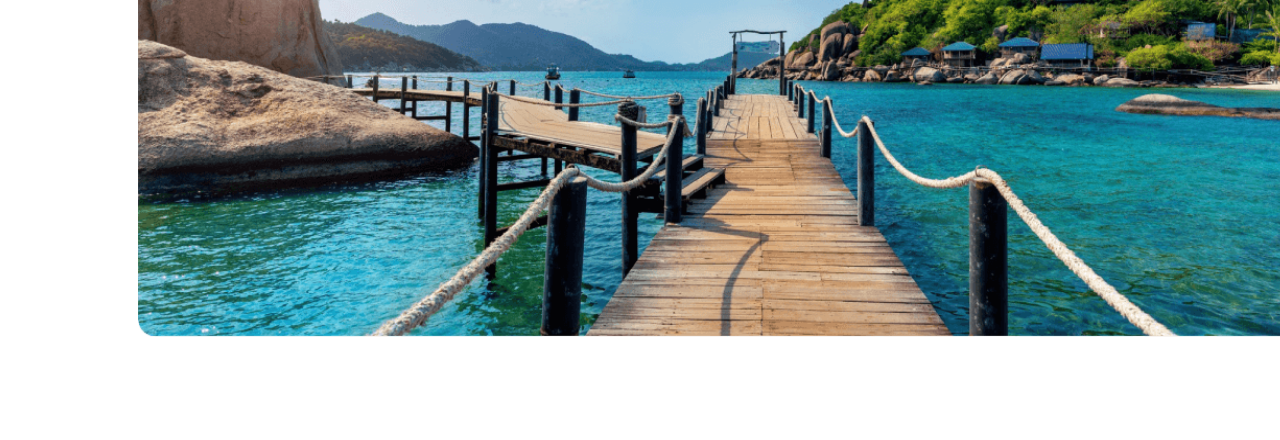
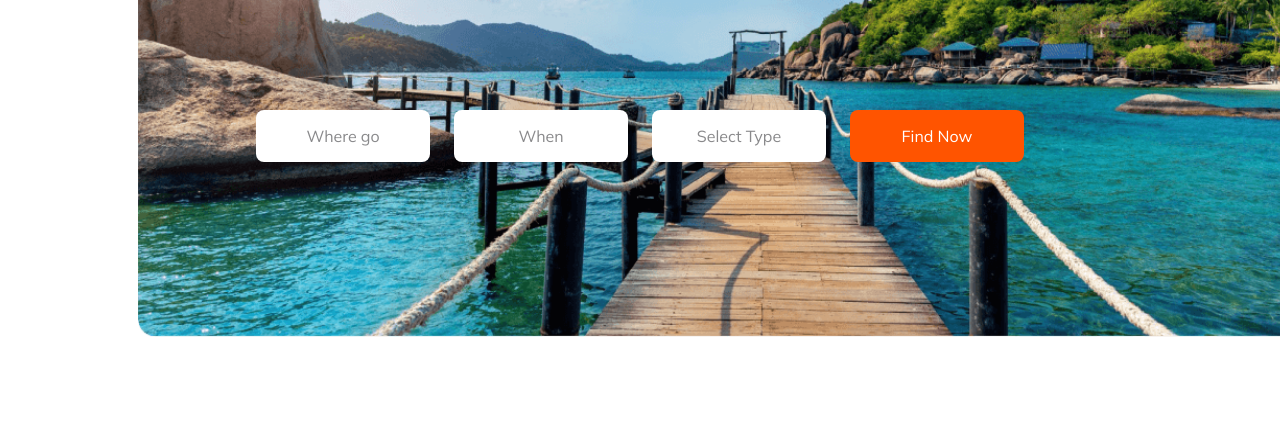
Before and after one commit to tahmedofficial/ph-assignment-two, a plain HTML site: page index.html in a window 1280 px wide. Shown: the part 360-800 px from the top of the page. Drawn offline with Linux system fonts and the light colour scheme.

Commit message:
added header section container

```diff
--- a/index.html
+++ b/index.html
@@ -35,6 +35,14 @@
                         dolor adipiscing. In et odio enim
                         ac quis sapien urna eu phasellus.</p>
                 </div>
+
+                <div class="header_section_button_container">
+                    <button class="header_section_button">Where go</button>
+                    <button class="header_section_button">When</button>
+                    <button class="header_section_button">Select Type</button>
+                    <button class="header_section_button_prime">Find Now</button>
+                </div>
+
             </div>
         </section>
 
--- a/styles/style.css
+++ b/styles/style.css
@@ -89,7 +89,11 @@ nav li {
     color: var(--primary_color);
 }
 
-/* Header image content related style */
+/* Header sevtion content related style */
+
+.header_section {
+    margin-bottom: 10px;
+}
 
 .header_section_image_container {
     text-align: center;
@@ -98,6 +102,7 @@ nav li {
 .header_section_element_container {
     position: relative;
     bottom: 550px;
+    height: 0;
 }
 
 .header_section_title {
@@ -116,6 +121,39 @@ nav li {
     width: 1250px;
     height: 550px;
     border-radius: 16px;
+}
+
+.header_section_button_container {
+    height: 0;
+    display: inline-flex;
+    padding: 16px;
+    gap: 24px;
+}
+
+.header_section_button {
+    width: 174px;
+    height: 52px;
+    border-radius: 8px;
+    background: #FFFFFF;
+    border: none;
+    position: relative;
+    bottom: 300px;
+    color: rgba(19, 19, 24, 0.50);
+    font-size: 1rem;
+    font-weight: 400;
+}
+
+.header_section_button_prime {
+    width: 174px;
+    height: 52px;
+    border-radius: 8px;
+    background: var(--primary_color);
+    border: none;
+    position: relative;
+    bottom: 300px;
+    color: #FFFFFF;
+    font-size: 1rem;
+    font-weight: 400;
 }
 
 /* Main related styles */
@@ -213,6 +251,10 @@ main {
 }
 
 /* section seven */
+
+.section_seven {
+    margin-top: 50px;
+}
 
 .section_seven_container {
     width: 1170px;
@@ -370,6 +412,7 @@ main {
 footer {
     height: 550px;
     background: rgba(19, 19, 24, 0.05);
+    margin-top: 100px;
 }
 
 .footer_container {
```
Also changed, not shown: Images/icons/group.png (deleted), Images/icons/location-pin.png (deleted), Images/icons/time.png (deleted).
